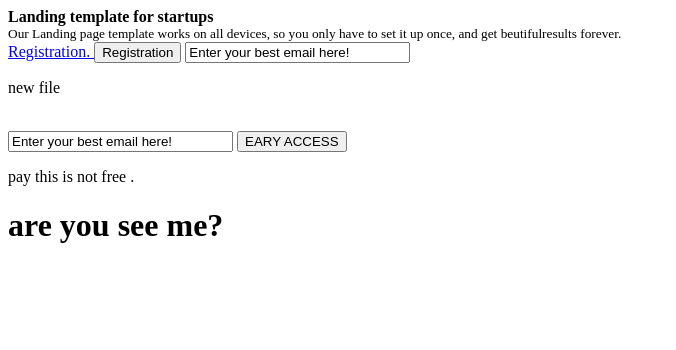
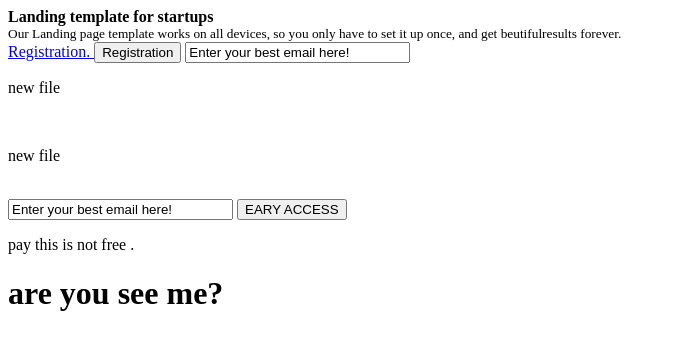
Before and after one commit to YoussefAhmed80/newtemplate, a plain HTML site: page index.html in a window 1280 px wide. Shown: the whole page, without its empty margins (0-676 px from the left). Drawn offline with Linux system fonts and the light colour scheme.

Commit message:
git commit -m "new modifed file"

```diff
--- a/index.html
+++ b/index.html
@@ -11,6 +11,8 @@
          <input type="text" size="25" value="Enter your best email here!">
         <p> new file</p>
          <br>
+         <p> new file</p>
+         <br>
          <input type="text" size="25" value="Enter your best email here!">
          <input type="submit" value="EARY ACCESS">
          <p> pay this is not free .</p>
```
